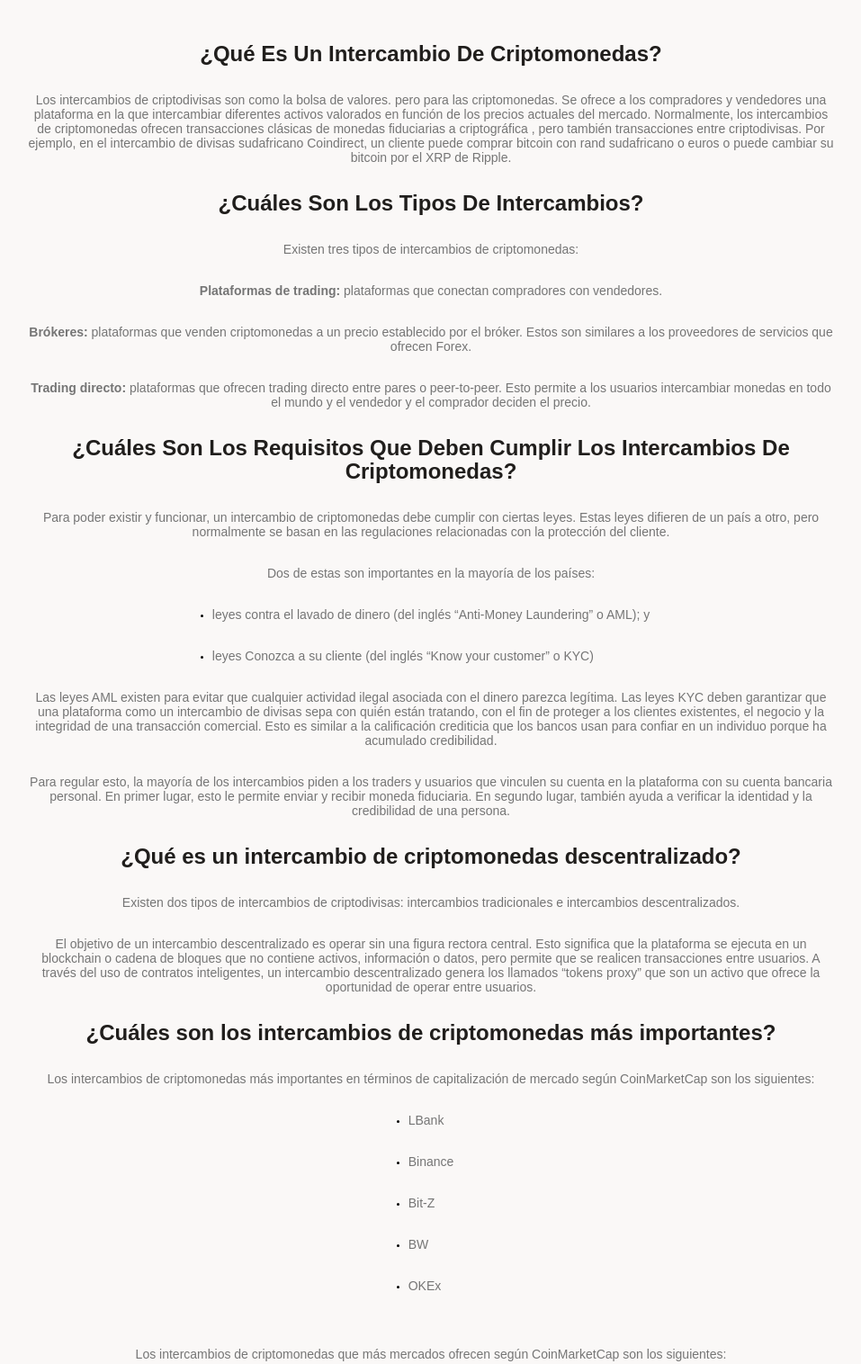
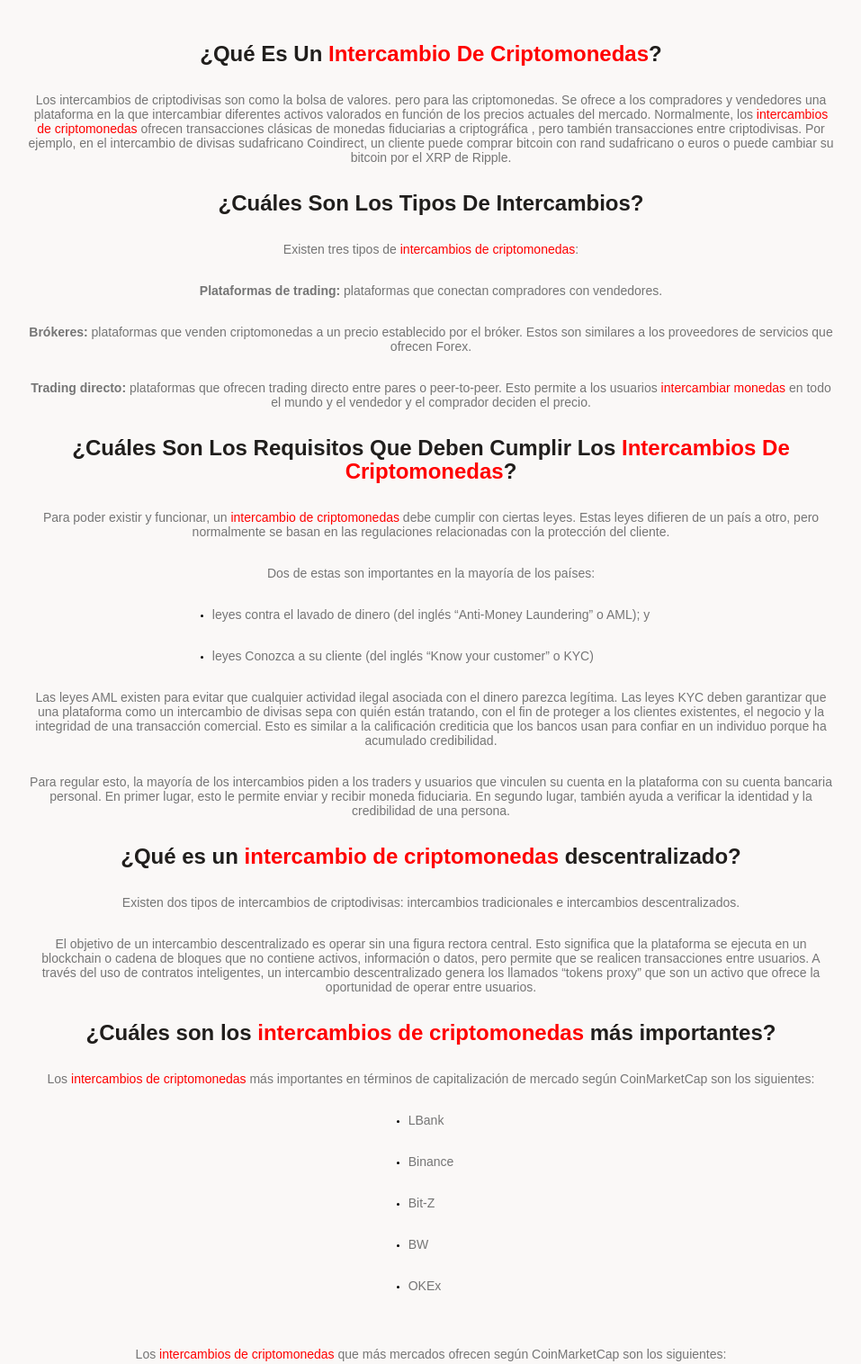
Before and after one commit to JuanVerdugo99/BataBit, a plain HTML site: page intercambio-criptomonedas.html in a window 1280 px wide. Shown: the part 617-2133 px from the top of the page at 90% size, without its empty margins (161-1118 px from the left). Drawn offline with Linux system fonts and the light colour scheme.

Commit message:
adding span tag to all keywords (red color)

```diff
--- a/intercambio-criptomonedas.html
+++ b/intercambio-criptomonedas.html
@@ -15,10 +15,10 @@
 
 <body>
     <header>
-        <img src="./assets/imgs/Batatabit.svg" alt="bitcoin img">
+        <img src="./assets/imgs/Batatabit.svg" alt="Conoce nuestros planes en Intercambiar criptomonedas" title="Intercambio de Criptomonedas">
         <div class="header--title-container">
             <h1>
-                La próxima revolución en el intercambio de criptomonedas.
+                La próxima revolución en el <span style="color: red;">intercambio de criptomonedas</span>.
             </h1>
             <p>
                 Batabit te ayuda a navegar entre los diferentes precios y tendencias.
@@ -33,23 +33,24 @@
             <div class="background-img"></div>
 
             <div class="main__exchange-container--title">
-                <h2>¿Qué Es Un Intercambio De Criptomonedas?</h2>
+                <h2>¿Qué Es Un <span style="color: red;">Intercambio De Criptomonedas</span>?</h2>
                 <p></p>
                 <p>Los intercambios de criptodivisas son como la bolsa de valores. pero para las criptomonedas. Se ofrece a los compradores y vendedores una plataforma en la que intercambiar diferentes activos valorados en función de los precios actuales
-                    del mercado. Normalmente, los intercambios de criptomonedas ofrecen transacciones clásicas de monedas fiduciarias a criptográfica , pero también transacciones entre criptodivisas. Por ejemplo, en el intercambio de divisas sudafricano
-                    Coindirect, un cliente puede comprar bitcoin con rand sudafricano o euros o puede cambiar su bitcoin por el XRP de Ripple.</p>
+                    del mercado. Normalmente, los <span style="color: red;">intercambios de criptomonedas</span> ofrecen transacciones clásicas de monedas fiduciarias a criptográfica , pero también transacciones entre criptodivisas. Por ejemplo, en el
+                    intercambio de divisas sudafricano Coindirect, un cliente puede comprar bitcoin con rand sudafricano o euros o puede cambiar su bitcoin por el XRP de Ripple.</p>
             </div>
             <div class="main__exchange-container--title">
                 <h2>¿Cuáles Son Los Tipos De Intercambios?</h2>
-                <p>Existen tres tipos de intercambios de criptomonedas:</p>
+                <p>Existen tres tipos de <span style="color: red;">intercambios de criptomonedas</span>:</p>
                 <p><b>Plataformas de trading:</b> plataformas que conectan compradores con vendedores.</p>
                 <p><b>Brókeres:</b> plataformas que venden criptomonedas a un precio establecido por el bróker. Estos son similares a los proveedores de servicios que ofrecen Forex.</p>
-                <p><b>Trading directo:</b> plataformas que ofrecen trading directo entre pares o peer-to-peer. Esto permite a los usuarios intercambiar monedas en todo el mundo y el vendedor y el comprador deciden el precio.</p>
+                <p><b>Trading directo:</b> plataformas que ofrecen trading directo entre pares o peer-to-peer. Esto permite a los usuarios <span style="color: red;">intercambiar monedas</span> en todo el mundo y el vendedor y el comprador deciden el precio.</p>
             </div>
 
             <div class="main__exchange-container--title centrar-listas">
-                <h2>¿Cuáles Son Los Requisitos Que Deben Cumplir Los Intercambios De Criptomonedas?</h2>
-                <p>Para poder existir y funcionar, un intercambio de criptomonedas debe cumplir con ciertas leyes. Estas leyes difieren de un país a otro, pero normalmente se basan en las regulaciones relacionadas con la protección del cliente.</p>
+                <h2>¿Cuáles Son Los Requisitos Que Deben Cumplir Los <span style="color: red;">Intercambios De Criptomonedas</span>?</h2>
+                <p>Para poder existir y funcionar, un <span style="color: red;">intercambio de criptomonedas</span> debe cumplir con ciertas leyes. Estas leyes difieren de un país a otro, pero normalmente se basan en las regulaciones relacionadas con la
+                    protección del cliente.</p>
                 <p>Dos de estas son importantes en la mayoría de los países:</p>
 
                 <ul>
@@ -71,15 +72,15 @@
                 </p>
             </div>
             <div class="main__exchange-container--title">
-                <h2>¿Qué es un intercambio de criptomonedas descentralizado?</h2>
+                <h2>¿Qué es un <span style="color: red;">intercambio de criptomonedas</span> descentralizado?</h2>
                 <p>Existen dos tipos de intercambios de criptodivisas: intercambios tradicionales e intercambios descentralizados.</p>
                 <p>El objetivo de un intercambio descentralizado es operar sin una figura rectora central. Esto significa que la plataforma se ejecuta en un blockchain o cadena de bloques que no contiene activos, información o datos, pero permite que se
                     realicen transacciones entre usuarios. A través del uso de contratos inteligentes, un intercambio descentralizado genera los llamados “tokens proxy” que son un activo que ofrece la oportunidad de operar entre usuarios.</p>
             </div>
 
             <div class="main__exchange-container--title centrar-listas">
-                <h2>¿Cuáles son los intercambios de criptomonedas más importantes?</h2>
-                <p>Los intercambios de criptomonedas más importantes en términos de capitalización de mercado según CoinMarketCap son los siguientes:</p>
+                <h2>¿Cuáles son los <span style="color: red;">intercambios de criptomonedas</span> más importantes?</h2>
+                <p>Los <span style="color: red;">intercambios de criptomonedas</span> más importantes en términos de capitalización de mercado según CoinMarketCap son los siguientes:</p>
                 <p>
                     <ul>
                         <li>
@@ -100,7 +101,7 @@
                     </ul>
                 </p>
 
-                <p>Los intercambios de criptomonedas que más mercados ofrecen según CoinMarketCap son los siguientes:</p>
+                <p>Los <span style="color: red;">intercambios de criptomonedas</span> que más mercados ofrecen según CoinMarketCap son los siguientes:</p>
                 <p>
                     <ol>
                         <li>
@@ -135,7 +136,8 @@
                                 bancaria, tarjeta de crédito o Paypal.</p>
                         </li>
                         <li>
-                            <p><b>Restricciones y regulaciones:</b> algunos países son más entusiastas que otros cuando se trata de criptomonedas. Antes de elegir un intercambio, asegúrate de que cumpla con las leyes de tu país.</p>
+                            <p><b>Restricciones y regulaciones:</b> algunos países son más entusiastas que otros cuando se trata de criptodivisas. Antes de elegir un <span style="color: red;">intercambio de criptomoneda</span>, asegúrate de que cumpla con
+                                las leyes de tu país.</p>
                         </li>
                     </ul>
                 </p>
```
